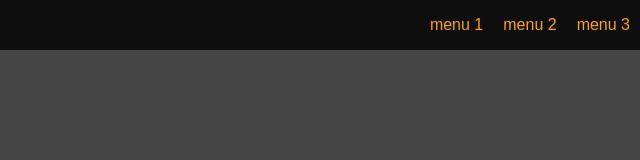
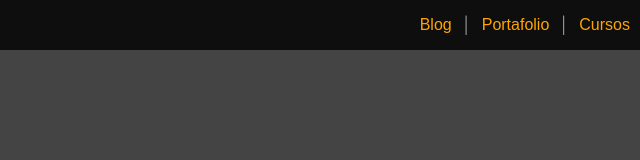
Before and after one commit to hackchan/git, a plain HTML site: page index.html in a window 1280 px wide. Shown: the full height of the page, 640-1280 px from the left. Drawn offline with Linux system fonts and the light colour scheme.

Commit message:
ajustes diseño menu base

```diff
--- a/index.html
+++ b/index.html
@@ -15,9 +15,9 @@
 
       <nav>
         <ul>
-          <li><a href="#" class="link color">menu 1</a></li>
-          <li><a href="#" class="link color">menu 2</a></li>
-          <li><a href="#" class="link color">menu 3</a></li>
+          <li><a href="#" class="link color">Blog</a></li>
+          <li><a href="#" class="link color">Portafolio</a></li>
+          <li><a href="#" class="link color">Cursos</a></li>
         </ul>
       </nav>
     </header>
--- a/src/css/menu.css
+++ b/src/css/menu.css
@@ -15,6 +15,15 @@ body {
   padding: 0 10px;
 }
 
+nav li:after {
+  content: "│";
+  display: inline-block;
+}
+
+.link:hover {
+  box-shadow: inset 0 6px 0 #ff4842;
+}
+
 nav ul {
   margin: 0;
   display: flex;
@@ -25,6 +34,12 @@ nav ul {
 nav li {
   height: inherit;
   list-style: none;
+  display: flex;
+  align-items: center;
+}
+
+nav li:last-child:after {
+  display: none;
 }
 
 header {
```
